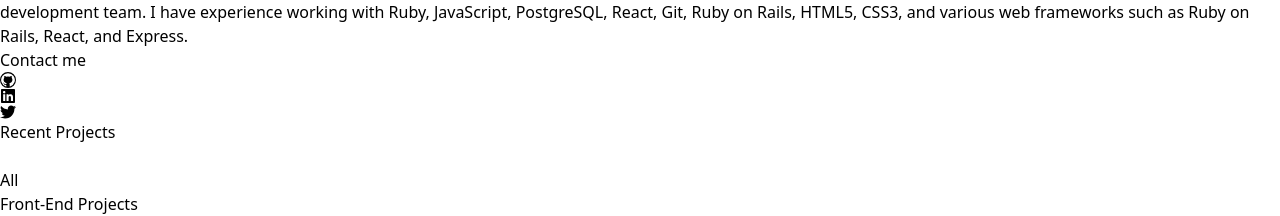
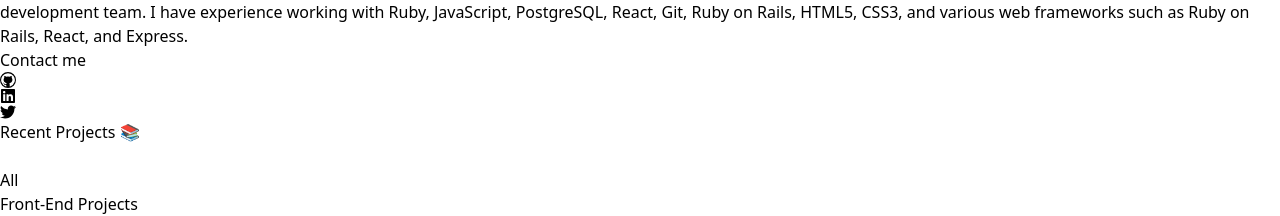
Before and after one commit to ridwanediallo/ridwan-portfolio, a React (Create React App) app: page / in a window 1280 px wide. Shown: the part 1964-2180 px from the top of the page. Built offline with nearby package versions, Linux system fonts and the light colour scheme; what @material-tailwind/react would draw is missing.

Commit message:
Add emojis to heading

```diff
--- a/src/components/Tab.js
+++ b/src/components/Tab.js
@@ -27,8 +27,11 @@
   };
   return (
     <>
-      <div className=" text-center mt-24 mb-14 border-b-[3px] border-blue-600">
-        <h1 className="text-xl font-bold">Recent Projects</h1> <br />
+      <div className=" text-center mt-24 mb-14">
+        <h1 className="container mx-auto text-2xl text-start font-bold tracking-tight text-gray-900 sm:text-5xl">
+          Recent Projects 📚️
+        </h1>{' '}
+        <br />
       </div>
 
       <div className="flex flex-wrap justify-center">
```
